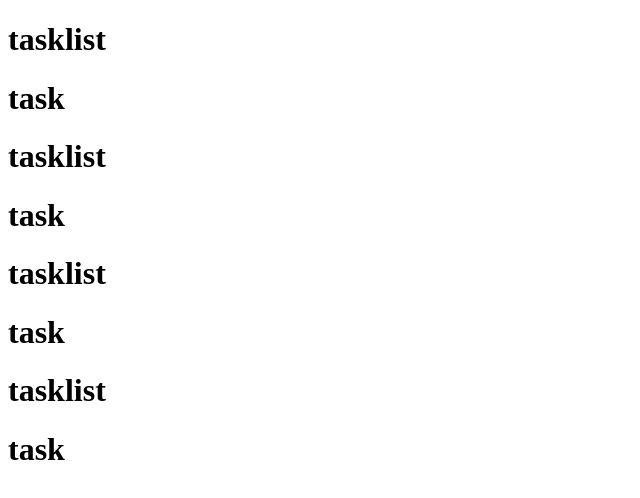
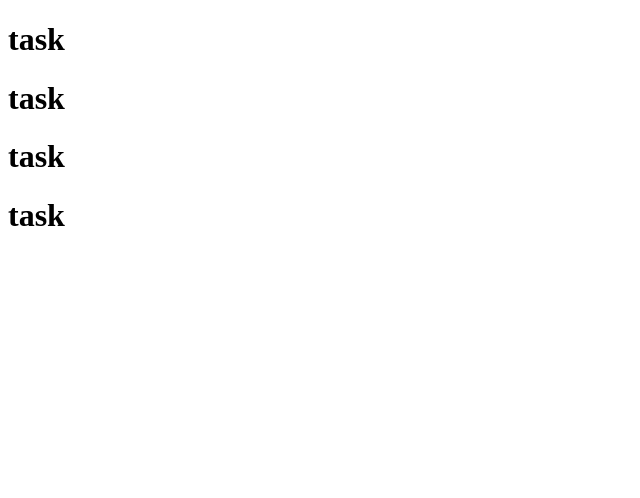
Before and after one commit to edibleinterfaces/notask, a Vue app: page /tasklist/1 in a window 1280 px wide. Shown: the top 498 px of the page, without its empty margins (0-640 px from the left). Built offline with nearby package versions, Linux system fonts and the light colour scheme.

Commit message:
[todo: figure out top-down prop-passing strategy]

```diff
--- a/src/components/LandingPage.vue
+++ b/src/components/LandingPage.vue
@@ -13,8 +13,10 @@ export default {
       Tasklist,
       Task,
   },
+  props: ['tasklists'],
   data () {
-      return {};
+      return {
+      };
   }
 }
 </script>
--- a/src/components/tasklists/ListManager.vue
+++ b/src/components/tasklists/ListManager.vue
@@ -3,6 +3,7 @@
 
 <template>
     <div class="list-manager">
+        {{ tasklists }}
         <tasklist></tasklist>
         <router-view></router-view>
     </div>
@@ -13,6 +14,7 @@
 
     export default {
         name: 'list-manager',
+        props: ['tasklists'],
         components: {
             Tasklist
         },
--- a/src/components/tasklists/Tasklist.vue
+++ b/src/components/tasklists/Tasklist.vue
@@ -3,7 +3,7 @@
 
 <template>
     <div class="tasklist">
-        <h1>tasklist {{ $route.params.taskId }}</h1>
+        {{ listId }}
         <task></task>
         <router-view></router-view>
     </div>
@@ -14,6 +14,7 @@
 
     export default {
         name: 'tasklist',
+        props: ['tasklists'],
         components: {
             Task
         },
--- a/src/router/tasklistRoutes.js
+++ b/src/router/tasklistRoutes.js
@@ -8,6 +8,7 @@ export default {
     // all tasklists
     path: '/tasklists',
     name: 'tasklist-manager',
+    props: true,
     component: ListManager,
     children: [
 
@@ -15,6 +16,7 @@ export default {
             // single tasklist
             path: '/tasklist/:listId',
             name: 'tasklist',
+            props: true,
             component: Tasklist,
             children: [
 
```
